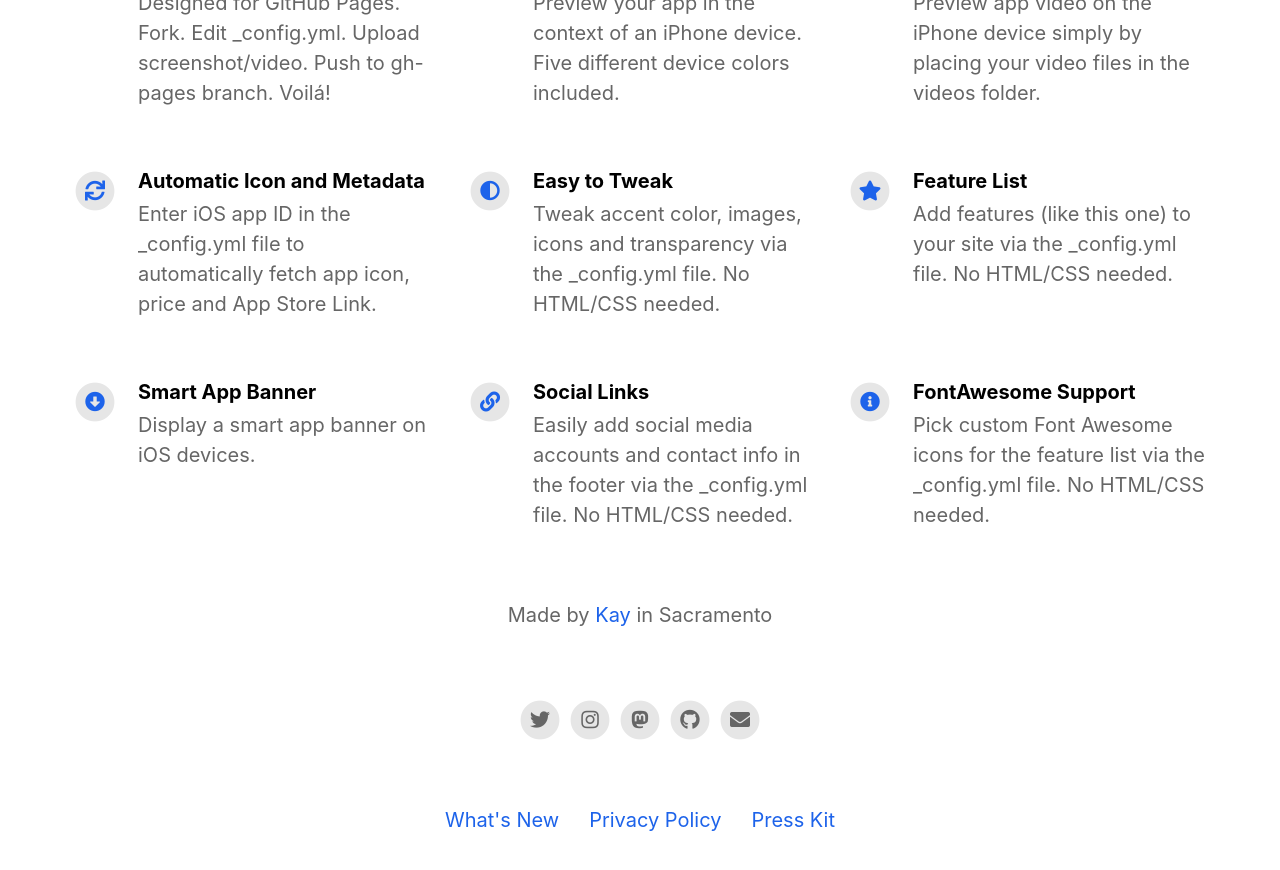
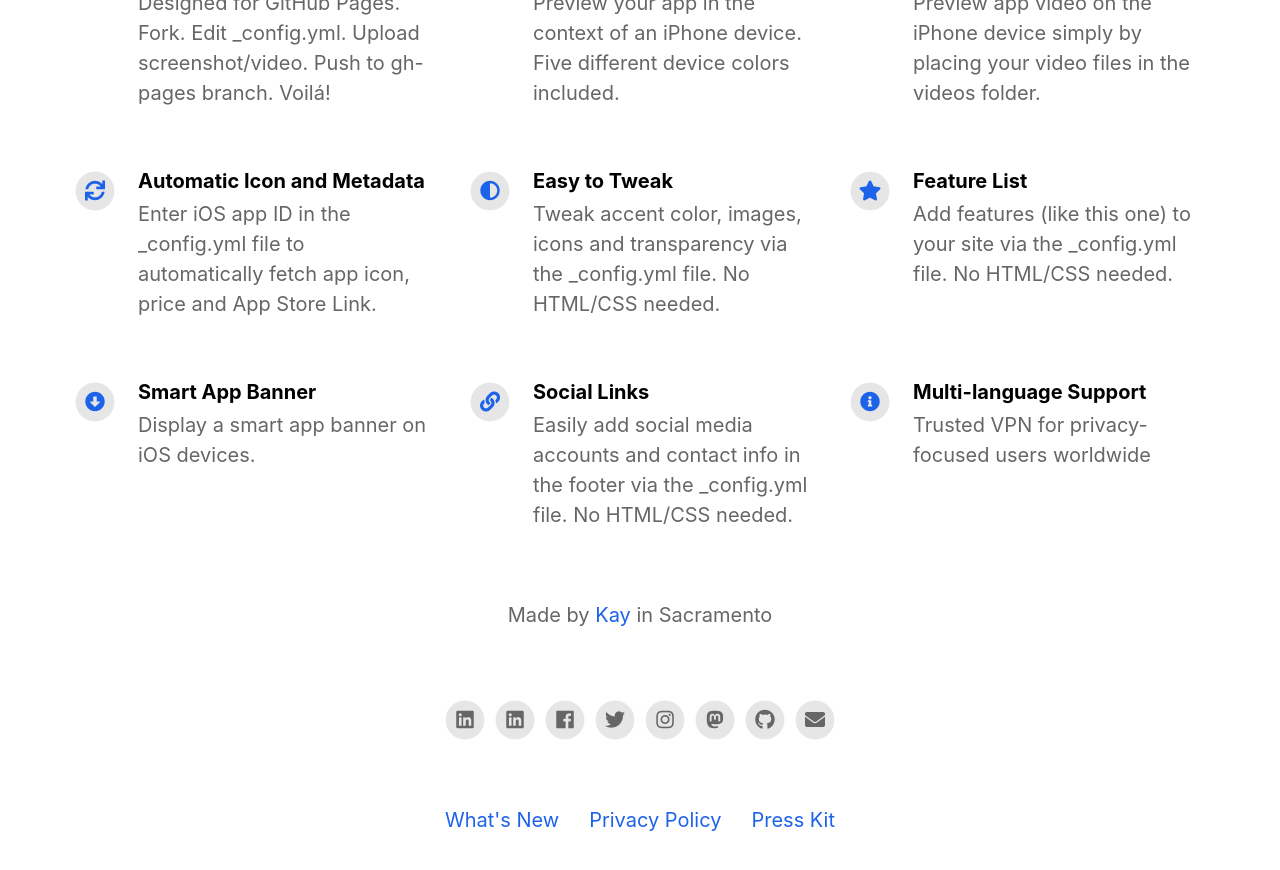
Before and after one commit to adorika228/shieldconnect, a Jekyll site: the page built from index.html, in a window 1280 px wide and 900 px high, scrolled down 1124 px. Shown: the top 870 px of the window. Built offline with Jekyll 4.4.1, drawn with Linux system fonts in a browser that asks for light colours; nearby versions of some CDN libraries; part of the change alters nothing that is shown.

Commit message:
Update _config.yml

```diff
--- a/_config.yml
+++ b/_config.yml
@@ -24,13 +24,13 @@ your_name                                 : Kay
 your_link                                 : https://shieldconnect.org
 your_city                                 : Sacramento
 email_address                             : kay@synaxisdata.space
-linkedin_username                         :
-linkedin_company                          :
-facebook_username                         :
+linkedin_username                         : shieldconnect
+linkedin_company                          : shieldconnect
+facebook_username                         : shieldconnect
 instagram_username                        : shieldconnect
 twitter_username                          : shieldconnect
 github_username                           : shieldconnect
-youtube_username                          :
+youtube_username                          : shieldconnect
 mastodon_link                             : https://mastodon.social/@ebaehr
 
 
@@ -70,8 +70,8 @@ features                                  :
     description                           : Easily add social media accounts and contact info in the footer via the _config.yml file. No HTML/CSS needed.
     fontawesome_icon_name                 : link
 
-  - title                                 : FontAwesome Support
-    description                           : Pick custom Font Awesome icons for the feature list via the _config.yml file. No HTML/CSS needed.
+  - title                                 : Multi-language Support
+    description                           : Trusted VPN for privacy-focused users worldwide
     fontawesome_icon_name                 : info-circle
 
   - title                                 : # New Feature Title
```
